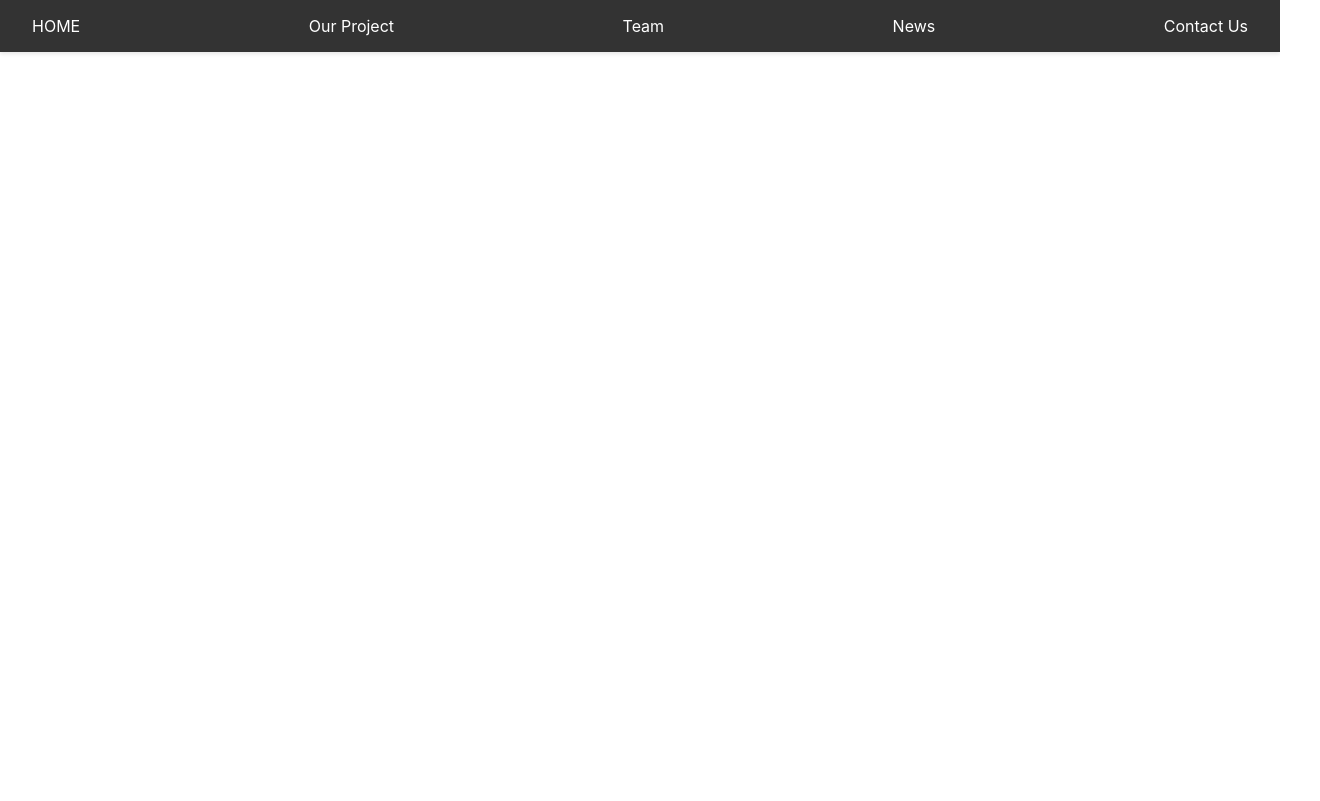
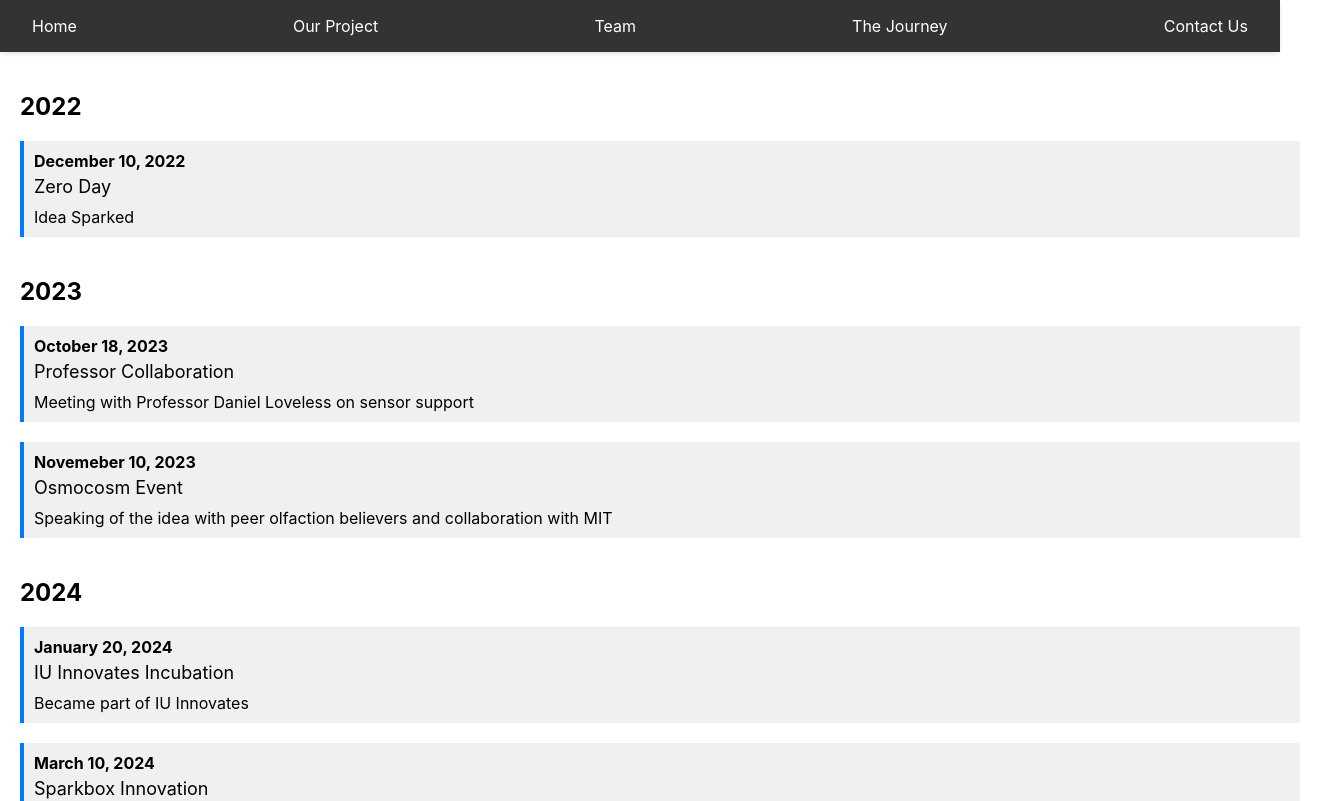
Before and after one commit to saitanishq/website, a React (Create React App) app: page /Journey in a window 1280 px wide. Shown: the top 801 px of the page, 1320 px wide, since content can reach past the window. Built offline with nearby package versions, Linux system fonts and the light colour scheme.

Commit message:
Version-2 commit

```diff
--- a/package.json
+++ b/package.json
@@ -6,6 +6,7 @@
     "@testing-library/jest-dom": "^5.17.0",
     "@testing-library/react": "^13.4.0",
     "@testing-library/user-event": "^13.5.0",
+    "aos": "^2.3.4",
     "axios": "^1.6.7",
     "framer-motion": "^11.0.6",
     "react": "^18.2.0",
--- a/src/App.js
+++ b/src/App.js
@@ -4,6 +4,7 @@ import { BrowserRouter as Router, Routes, Route, Link } from 'react-router-dom';
 import Team from './Team.js';
 import Home from './Home.js';
 import Project from './Project.js';
+import Journey from './Journey.js';
 
 const styles = {
 navbar: {
@@ -39,10 +40,10 @@ const App = () => {
     <div>
 
       <nav style={styles.navbar}>
-        <Link style={styles.navItem} to="/Home">HOME</Link>
+        <Link style={styles.navItem} to="/Home">Home</Link>
         <Link style={styles.navItem} to="/Project">Our Project</Link>
         <Link style={styles.navItem} to="/Team">Team</Link>
-        <Link style={styles.navItem} to="/news">News</Link>
+        <Link style={styles.navItem} to="/Journey">The Journey</Link>
         <Link style={styles.navItem} to="#" onClick={(e) => {
         window.location.href = 'mailto:revivesense2023@gmail.com';
          e.preventDefault();}}>Contact Us</Link>
@@ -53,6 +54,7 @@ const App = () => {
         <Route path="/Home" element={<Home />} />
         <Route path="/Project" element={<Project />} />
         <Route path="/Team" element={<Team />} />
+        <Route path="/Journey" element={<Journey />} />
         {/* Define other routes here */}
       </Routes>
     </div>
--- /dev/null
+++ b/src/Journey.css
@@ -0,0 +1,35 @@
+.timeline {
+    position: relative;
+    padding: 20px;
+    width: 100%;
+  }
+
+  .year-section {
+    margin-bottom: 40px;
+  }
+
+  .year {
+    font-size: 24px;
+    margin-bottom: 20px;
+  }
+
+  .event {
+    background-color: #f0f0f0;
+    border-left: 4px solid #007bff;
+    padding: 10px;
+    margin-bottom: 20px;
+    position: relative;
+  }
+
+  .event-date {
+    font-weight: bold;
+  }
+
+  .event-title {
+    font-size: 18px;
+    margin-top: 5px;
+  }
+
+  .event-description {
+    margin-top: 10px;
+  }
--- /dev/null
+++ b/src/Journey.js
@@ -0,0 +1,48 @@
+import React, { useEffect } from 'react';
+import AOS from 'aos';
+import 'aos/dist/aos.css';
+import './Journey.css';
+import './Journey.css';
+
+// Assuming milestonesByYear is defined similar to the previous example
+const milestonesByYear = {
+
+  2022: [
+    { date: 'December 10, 2022', title: 'Zero Day', description: 'Idea Sparked' },
+  ],
+  2023: [
+    { date: 'October 18, 2023', title: 'Professor Collaboration', description: 'Meeting with Professor Daniel Loveless on sensor support' },
+    { date:'Novemeber 10, 2023', title: 'Osmocosm Event', description: 'Speaking of the idea with peer olfaction believers and collaboration with MIT' },
+  ],
+  2024: [
+    { date: 'January 20, 2024', title: 'IU Innovates Incubation', description: 'Became part of IU Innovates' },
+    { date:'March 10, 2024', title: 'Sparkbox Innovation', description: 'Became part of Sparkbox Innovation' },
+    { date:'March 20, 2024', title: 'Davinci collaboration', description: 'Collaborated with Davinci Wearables for project support' },
+  ],
+};
+
+const Journey = () => {
+    useEffect(() => {
+        AOS.init();
+      }, []);
+  const years = Object.keys(milestonesByYear).sort();
+
+  return (
+    <div className="timeline">
+      {years.map((year) => (
+        <div key={year} className="year-section" data-aos="fade-up">
+          <h2 className="year">{year}</h2>
+          {milestonesByYear[year].map((event, index) => (
+            <div key={index} className="event" data-aos="fade-right" data-aos-delay={`${index * 100}`}>
+              <div className="event-date">{event.date}</div>
+              <div className="event-title">{event.title}</div>
+              <div className="event-description">{event.description}</div>
+            </div>
+          ))}
+        </div>
+      ))}
+    </div>
+  );
+};
+
+export default Journey;
--- a/src/Team.js
+++ b/src/Team.js
@@ -9,71 +9,72 @@ import institutionImage1 from './MIT.png';
 import institutionImage2 from './iu.jpeg';
 import institutionImage3 from './DV.jpeg';
 
+
 const Team = () => {
   return (
     <div className="team">
       <h2>Founders</h2>
       <div className="founders">
-       <a href='https://www.linkedin.com/in/sai-tanishq/' ><div className="bubble">
+       <a href="https://www.linkedin.com/in/sai-tanishq/" target="_blank" rel="noopener noreferrer"><div className="bubble">
           <img src={teamMemberImage} alt="Team Member" className="bubble-image" />
           <div className="overlay-text">
             <p className="name">Tanishq</p>
             <p className="designation">Founder</p>
           </div>
         </div></a>
-        <div className="bubble">
+        <a href="https://www.linkedin.com/in/kendal-merry/" target="_blank" rel="noopener noreferrer"><div className="bubble">
           <img src={teamMemberImage2} alt="Team Member" className="bubble-image" />
           <div className="overlay-text">
             <p className="name">Kendal Merry</p>
             <p className="designation">Co-Founder</p>
           </div>
-        </div>
+        </div></a>
       </div>
       <h2>Advisors</h2>
       <div className="advisors">
-        <div className="bubble">
+      <a href="https://thestinktank.weebly.com/" target="_blank" rel="noopener noreferrer"><div className="bubble">
           <img src={advisorImage1} alt="Advisor" className="bubble-image" />
           <div className="overlay-text">
             <p className="name">Ann-Spohie Barwich</p>
             <p className="designation">Professor-IU</p>
           </div>
-        </div>
-        <div className="bubble">
+        </div></a>
+        <a href="https://luddy.indiana.edu/contact/profile/index.html?Daniel_Loveless" target="_blank" rel="noopener noreferrer"><div className="bubble">
           <img src={advisorImage2} alt="Advisor" className="bubble-image" />
           <div className="overlay-text">
             <p className="name">Daniel Loveless</p>
             <p className="designation">Professor-IU</p>
           </div>
-        </div>
-        <div className="bubble">
+        </div></a>
+        <a href="https://www.davinciwearables.com/" target="_blank" rel="noopener noreferrer"><div className="bubble">
           <img src={advisorImage3} alt="Advisor" className="bubble-image" />
           <div className="overlay-text">
             <p className="name">Christy Fernandez Cull</p>
             <p className="designation">Founder of DV</p>
           </div>
-        </div>
+        </div></a>
       </div>
       <h2>Institutions</h2>
       <div className="institutions">
-        <div className="bubble">
-          <img src={institutionImage1} alt="Advisor" className="bubble-image" />
+      <a href="https://www.media.mit.edu/events/osmocosm-2022/" target="_blank" rel="noopener noreferrer"> <div className="bubble">
+        <img src={institutionImage1} alt="Advisor" className="bubble-image" />
           <div className="overlay-text">
             <p className="name">Andreas Mershin</p>
             <p className="designation">Professor-MIT</p>
           </div>
-        </div>
-        <div className="bubble">
+        </div></a>
+        <a href="https://innovate.iu.edu/index.html" target="_blank" rel="noopener noreferrer"><div className="bubble">
           <img src={institutionImage2} alt="Advisor" className="bubble-image" />
           <div className="overlay-text">
             <p className="name">Indiana University</p>
           </div>
-        </div>
-        <div className="bubble">
+        </div></a>
+        <a href="https://www.davinciwearables.com/" target="_blank" rel="noopener noreferrer"><div className="bubble">
           <img src={institutionImage3} alt="Advisor" className="bubble-image" />
           <div className="overlay-text">
             <p className="name">Davinci Wearables</p>
           </div>
-        </div>
+        </div></a>
       </div>
     </div>
   );
```
Also changed, not shown: 1 other file (tests, documents, lock files or other folders).
